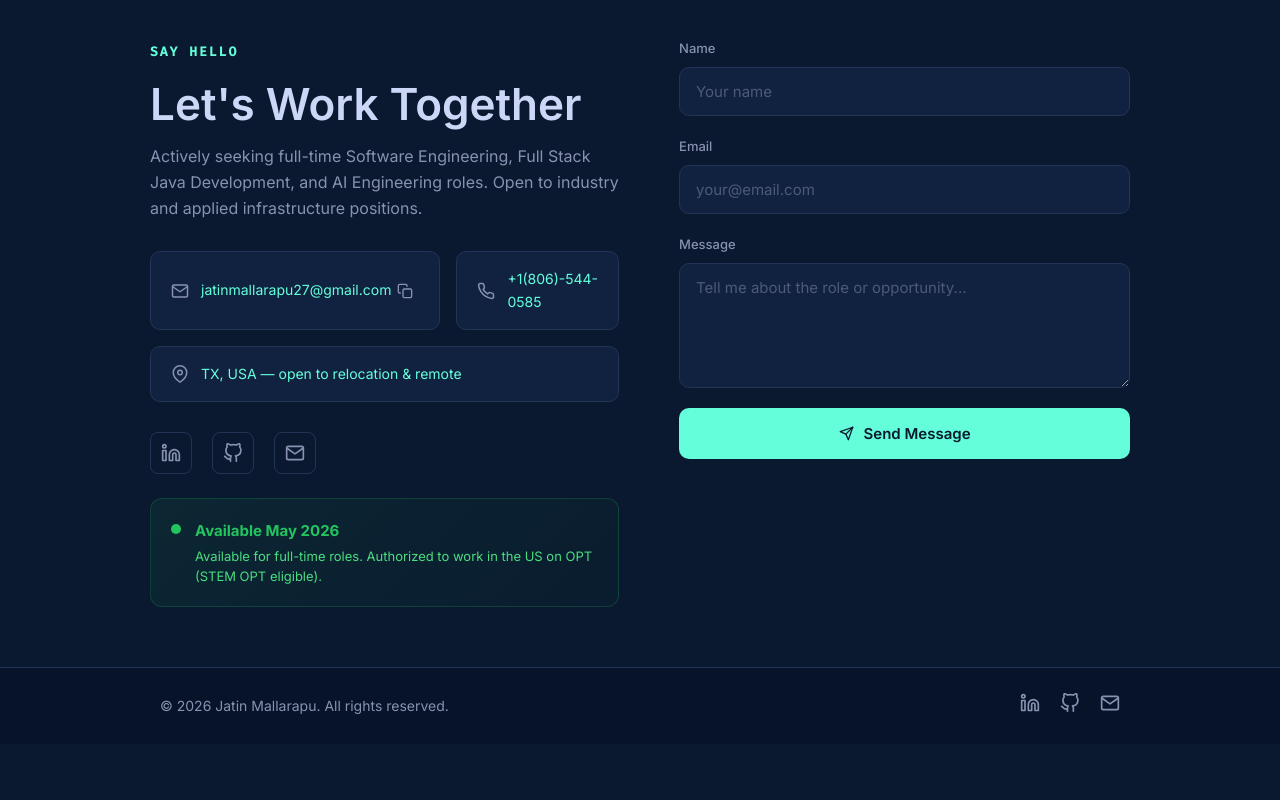
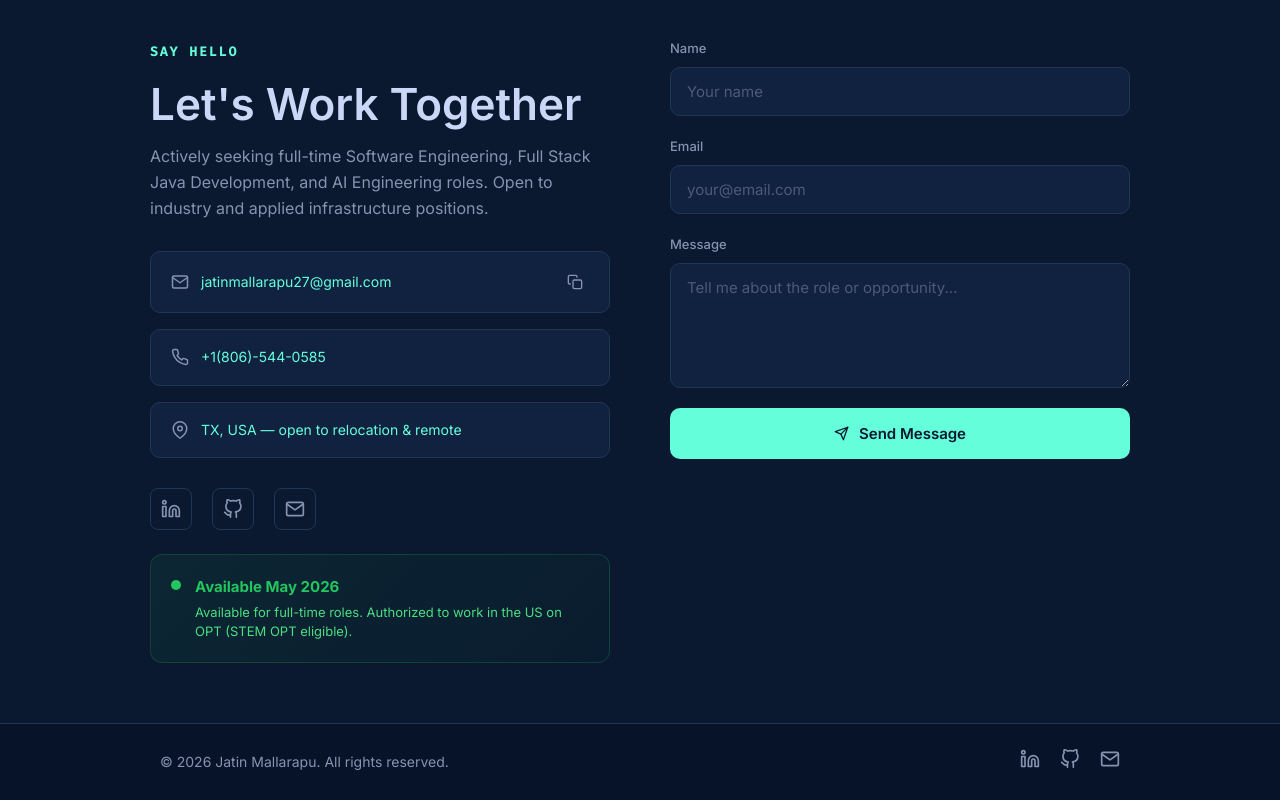
Before and after one commit to jatinmallarapu/portfolio, a React (Vite) app: page / in a window 1280 px wide. Shown: the part 10220-11020 px from the top of the page. Before the commit the page ends 10964 px from the top, so only its background shows below. Built offline with nearby package versions, Linux system fonts and the light colour scheme.

Commit message:
Stack phone number below email in Connect section as separate vertical cards

```diff
--- a/src/components/Connect.tsx
+++ b/src/components/Connect.tsx
@@ -70,7 +70,6 @@ const Connect = () => {
           </p>
 
           <div className="info-cards">
-            <div className="contact-cards-row">
             <motion.div
               className="info-card"
               whileHover={{ scale: 1.02 }}
@@ -95,7 +94,6 @@ const Connect = () => {
                 <a href={`tel:${resumeData.phone.replace(/[^0-9+]/g, '')}`} className="card-text">{resumeData.phone}</a>
               </div>
             </motion.div>
-            </div>
 
             <motion.div
               className="info-card"
```
Lines whose indentation alone changed are shown as unchanged.
